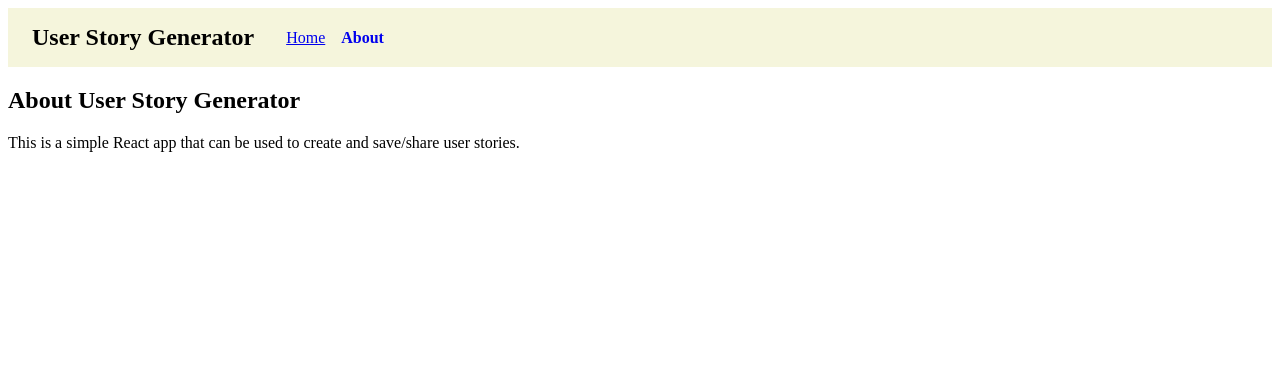
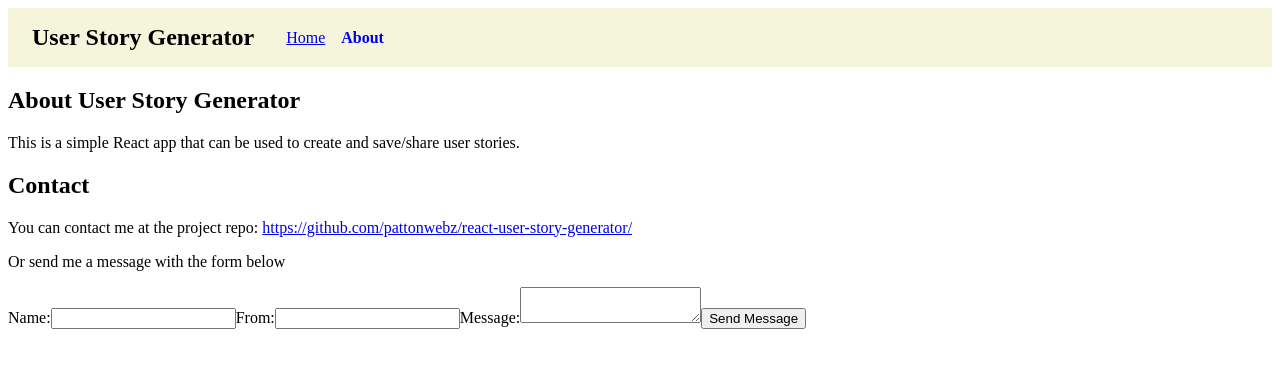
Before and after one commit to pattonwebz/react-user-story-generator, a React app: page /about in a window 1280 px wide. Shown: the top 368 px of the page. Built offline with nearby package versions, Linux system fonts and the light colour scheme.

Commit message:
Add react form hook and a simple form on about page

```diff
--- a/package.json
+++ b/package.json
@@ -17,6 +17,7 @@
   "dependencies": {
     "react": "^17.0.2",
     "react-dom": "^17.0.2",
+    "react-hook-form": "^7.12.2",
     "react-router": "^5.2.0",
     "react-router-dom": "^5.2.0",
     "styled-components": "^5.3.0"
--- /dev/null
+++ b/src/components/ContactForm.tsx
@@ -0,0 +1,40 @@
+import React from "react";
+import { useForm } from "react-hook-form";
+
+type FormData = {
+  senderName: string;
+  fromAddress: string;
+  message: string;
+};
+
+const ContactForm = (props: {mailto: string}) => {
+
+    const { register, setValue, handleSubmit, formState: { errors } } = useForm<FormData>();
+    const onSubmit = handleSubmit(data => {
+        console.log('would send data:');
+        console.log(data)
+        console.log(`to ${props.mailto}`)
+    });
+
+    return(
+        <form onSubmit={onSubmit}>
+            <label>Name:
+                <input {...register('senderName', { required: true })} />
+                {errors.senderName?.type === 'required' && "A name is required"}
+            </label>
+            <label>From:
+                <input {...register('fromAddress', { required: true })} />
+                {errors.fromAddress?.type === 'required' && "A from address is required"}
+            </label>
+            <label>Message:
+                <textarea {...register('message', { required: true })} />
+                {errors.message?.type === 'required' && "A message is required"}
+            </label>
+            <button type='submit'>
+                Send Message
+            </button>
+        </form>
+    );
+}
+
+export default ContactForm;
--- a/src/pages/AboutPage.tsx
+++ b/src/pages/AboutPage.tsx
@@ -1,10 +1,15 @@
 import React from "react"
+import ContactForm from "../components/ContactForm"
 
 const AboutPage = () => {
     return (
         <>
             <h2>About User Story Generator</h2>
             <p>This is a simple React app that can be used to create and save/share user stories.</p>
+            <h2>Contact</h2>
+            <p>You can contact me at the project repo: <a href="https://github.com/pattonwebz/react-user-story-generator/">https://github.com/pattonwebz/react-user-story-generator/</a></p>
+            <p>Or send me a message with the form below</p>
+            <ContactForm mailto="will@pattonwebz.com"></ContactForm>
         </>
     )
 }
```
Also changed, not shown: 1 other file (tests, documents, lock files or other folders).
